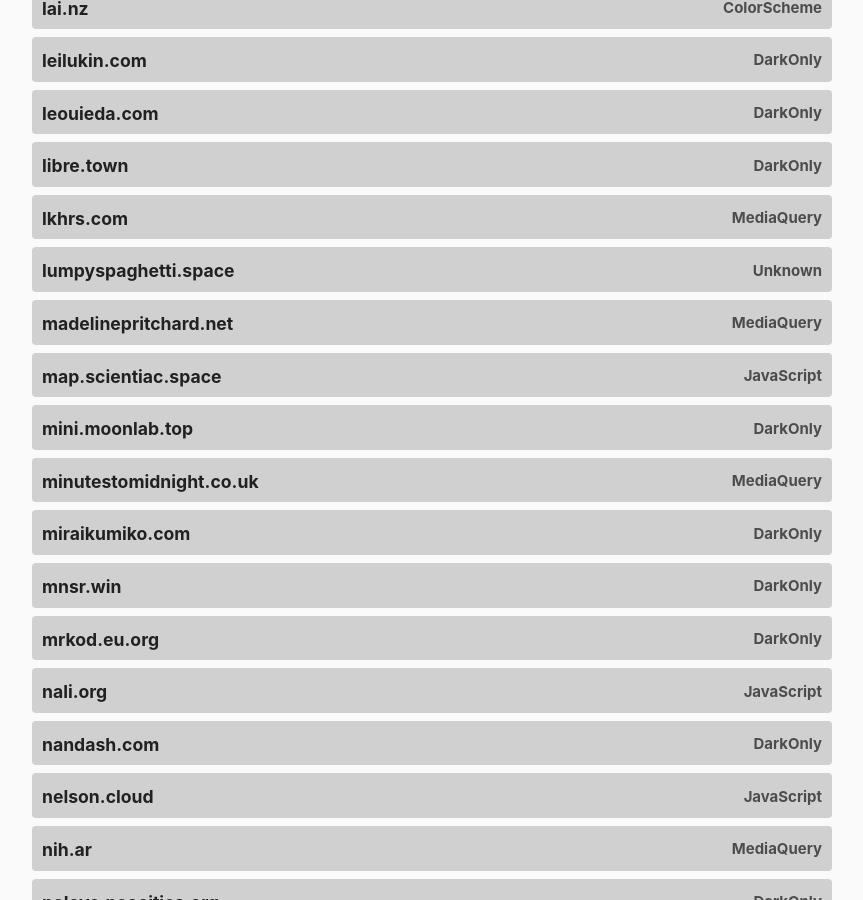
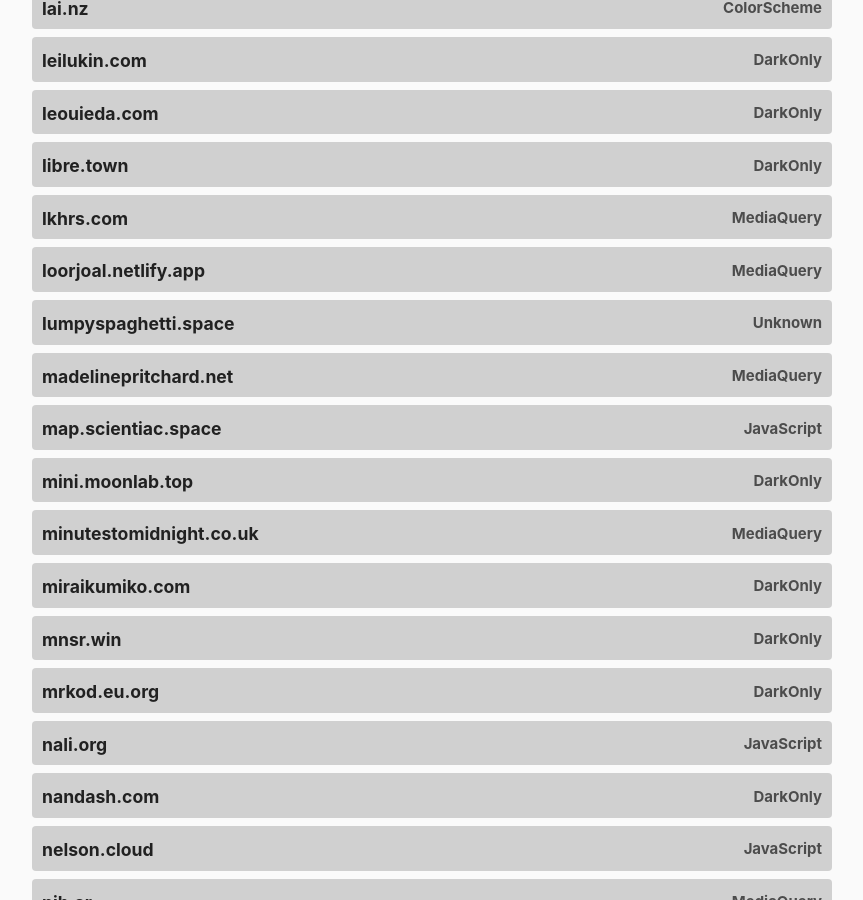
Before and after one commit to garritfra/darktheme.club, a Jekyll site: the page built from index.md, in a window 1280 px wide and 900 px high, scrolled down 6108 px. Shown: the whole window, without its empty margins (208-1071 px from the left). Built offline with Jekyll 4.4.1, drawn with Linux system fonts in a browser that asks for light colours.

Commit message:
Update sites.yml

```diff
--- a/_data/sites.yml
+++ b/_data/sites.yml
@@ -912,3 +912,8 @@
   url: https://zwbetz.com/
   method: javascript
   last_checked: 2024-02-27
+
+- domain: loorjoal.netlify.app
+  url: https://loorjoal.netlify.app/
+  method: mediaquery
+  last_checked: 2026-06-12
```
